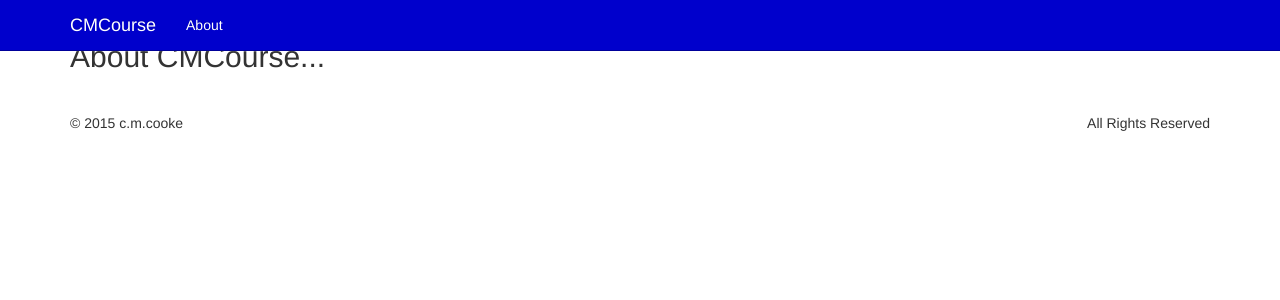
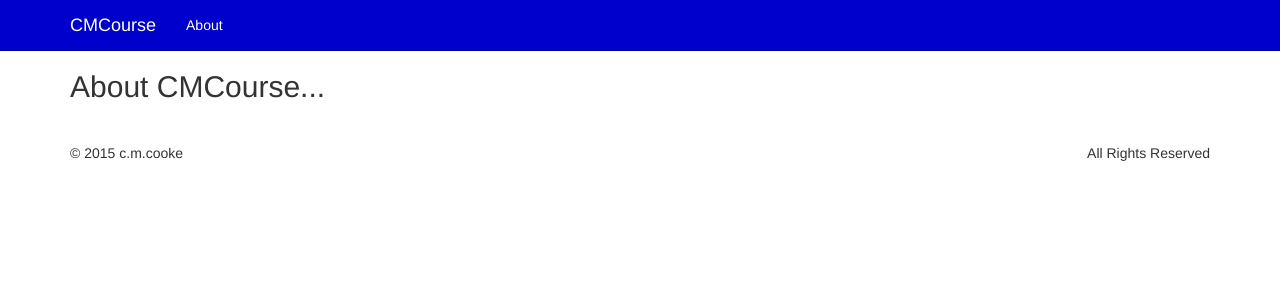
Before and after one commit to cmcourse/cmcourse.github.io, a Jekyll site: the page built from about.html, in a window 1280 px wide. Shown: the top 300 px of the page. Built offline with Jekyll 4.4.1, drawn with Linux system fonts in a browser that asks for light colours; nearby versions of some CDN libraries; Markdown is read by kramdown in place of the engine named in the settings.

Commit message:
masth to h2

```diff
--- a/css/index.css
+++ b/css/index.css
@@ -1,6 +1,6 @@
 body {
   position: relative;
-  padding-top: 20px;
+  padding-top: 50px;
 }
 
 /* main top navigation bar */
@@ -31,7 +31,7 @@
   margin-bottom: 10px;
   color:#333;
 }
-.masthead h1 {
+.masthead h2 {
   font-size: 38px;
   /* font-size: 200%; */
 }
```
